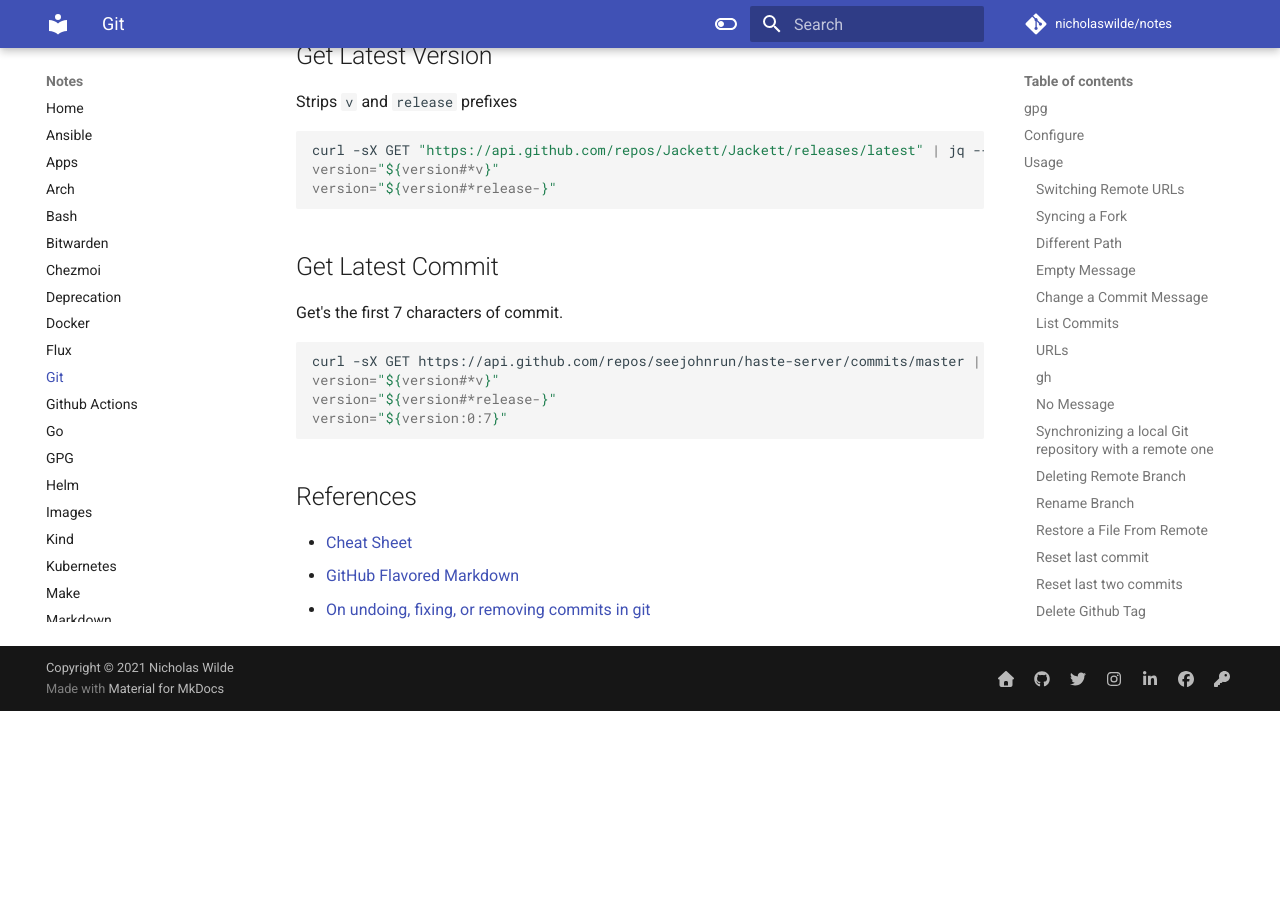
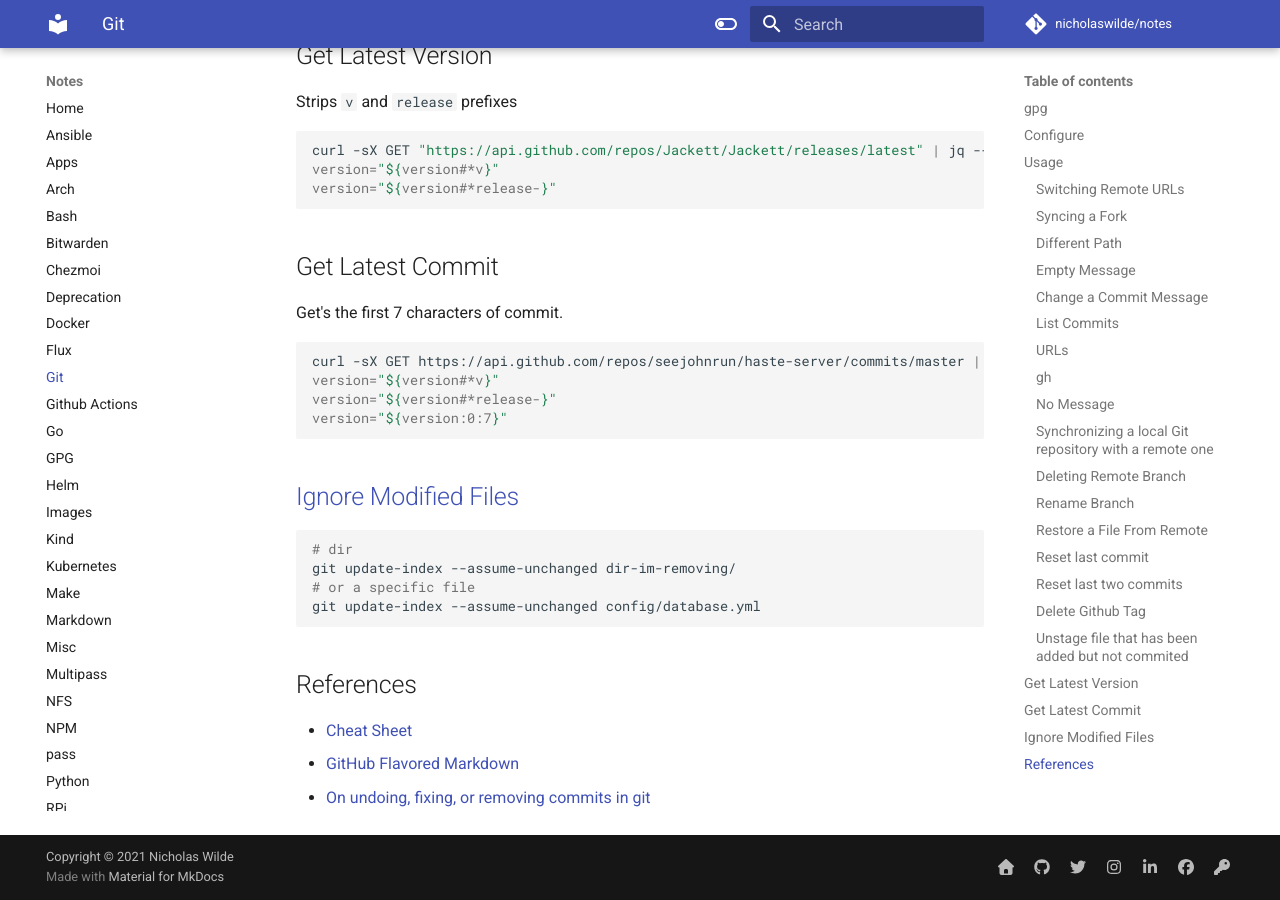
Before and after one commit to nicholaswilde/notes, an MkDocs documentation site: the page built from docs/git.md, in a window 1280 px wide and 900 px high, scrolled down 2928 px. Built offline with MkDocs 1.6.1 and Material for MkDocs 9.7.7, drawn with Linux system fonts in a browser that asks for light colours; comment, search, counter and statistics services are not loaded; before the commit the page ends 3639 px from its top, so only the background shows below that.

Commit message:
Update git.md

````diff
--- a/docs/git.md
+++ b/docs/git.md
@@ -155,6 +155,15 @@ version="${version#*release-}"
 version="${version:0:7}"
 ```
 
+## [Ignore Modified Files](https://stackoverflow.com/a/761116)
+
+```shell
+# dir
+git update-index --assume-unchanged dir-im-removing/
+# or a specific file
+git update-index --assume-unchanged config/database.yml
+```
+
 ## References
 
 * [Cheat Sheet](https://github.com/tiimgreen/github-cheat-sheet)
````
